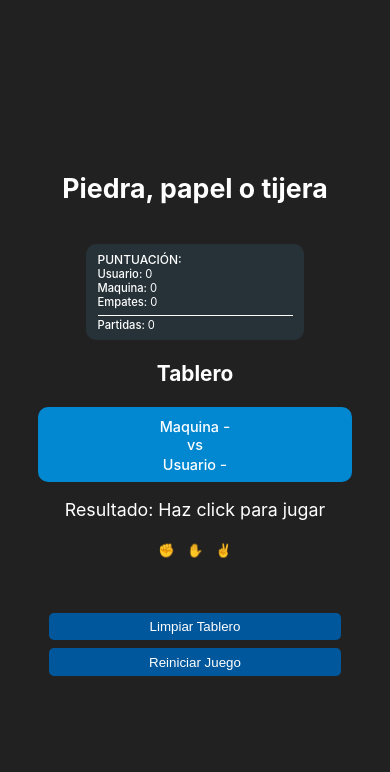
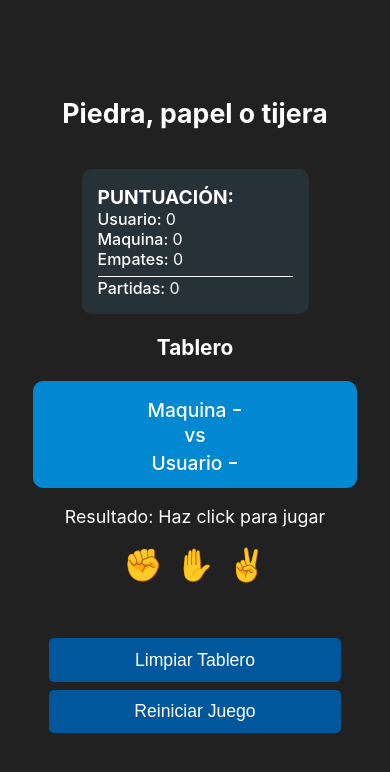
Before and after one commit to DieeMG/rock-paper-scissors, a React (Create React App) app: page / in a window 390 px wide. Shown: the top 772 px of the page. Built offline with nearby package versions, Linux system fonts and the light colour scheme.

Commit message:
responsive update

```diff
--- a/src/App.css
+++ b/src/App.css
@@ -1,6 +1,9 @@
+.layout {
+
+}
 .bg-main {
   display: flex;
-  min-height: 100vh;
+  height: 100vh;
   flex-direction: column;
 
   font-size: calc(10px + 2vmin);
@@ -21,9 +24,11 @@
 }
 
 .btn {
-  padding: .4rem 1rem;
+  padding: .7rem 1rem;
 
   cursor: pointer;
+  font-weight: 500;
+  font-size: 1.1rem;
   transition: all ease-in-out .3s;
 
   color: white;
@@ -35,9 +40,13 @@
 .btn:hover {
   background-color: #0277bd;
 }
-
+.btn-game-layout {
+  display: flex;
+  row-gap: 2em;
+}
 .btn-game {
   cursor: pointer;
+  font-size: 2rem;
   transition: all ease-in-out .3s;
 
   border: 0;
@@ -66,10 +75,42 @@
 }
 
 
-.tablero {
+.scoreboard {
+  display: flex;
+  width: 50%;
+  padding: 1rem;
+  flex-direction: column;
+
+  border-radius: 10px;
+  background-color: #263238;
+}
+
+.scoreboard__title {
+  font-size: 1.2rem;
+  font-weight: 700;
+
+  text-transform: uppercase;
+}
+
+.scoreboard__text {
+  font-size: 1rem;
+  font-weight: 500;
+}
+
+.scoreboard__text-total {
+  border-top: 1px solid;
+  padding-top: .1rem;
+  margin-top: .4rem;
+}
+
+.scoreboard__text-fwRegular {
+  font-weight: normal;
+}
+
+.board {
   display: flex;
   width: 75%;
-  padding: .5rem .7rem;
+  padding: .8rem 1rem;
   flex-direction: column;
 
   text-align: center;
@@ -78,45 +119,13 @@
   background-color: #0288d1;
 }
 
-.tablero__titulo {
-  font-size: .9rem;
+.board__title {
+  font-size: 1.2rem;
   font-weight: 500;
 }
 
-.tablero__eleccion {
-  font-size: 1rem;
-  font-weight: normal;
-}
-
-.puntuacion {
-  display: flex;
-  width: 50%;
-  padding: .5rem .7rem;
-  flex-direction: column;
-
-  border-radius: 10px;
-  background-color: #263238;
-}
-
-.puntuacion__titulo {
-  font-size: .75rem;
-  font-weight: 500;
-
-  text-transform: uppercase;
-}
-
-.puntuacion__texto {
-  font-size: .7rem;
-  font-weight: 500;
-}
-
-.puntuacion__texto-total {
-  border-top: 1px solid;
-  padding-top: .1rem;
-  margin-top: .4rem;
-}
-
-.puntuacion__texto-fwRegular {
+.board__chose {
+  font-size: 1.5rem;
   font-weight: normal;
 }
 
@@ -131,3 +140,23 @@
 .Perdiste {
   color: #f44336;
 }
+
+/* =============================== */
+/*          Media Queries          */
+/* =============================== */
+
+/* --------- From Tablet --------- */
+
+@media screen and (min-width: 768px) {
+
+  .layout {
+    display: flex;
+    background-color: #212121;
+    justify-content: center;
+   }
+
+   .bg-main {
+    min-width: 600px;
+   }
+
+}
--- a/src/App.js
+++ b/src/App.js
@@ -3,7 +3,6 @@ import Board from './components/board/Board';
 
 function App() {
   return (
-
     <Board />
   );
 }
--- a/src/components/board/Board.jsx
+++ b/src/components/board/Board.jsx
@@ -119,31 +119,31 @@ const Board = () => {
     };
 
     return(
+        <main className="layout">
         <section className="bg-main">
             <h1>Piedra, papel o tijera</h1>
 
             <span className="spacer-1"></span>
 
-            <div className="puntuacion">
-                <span className="puntuacion__titulo">Puntuación:</span>
-                <span className="puntuacion__texto">Usuario: <span className="puntuacion__texto-fwRegular">{contadorUser}</span></span>
-                <span className="puntuacion__texto">Maquina: <span className="puntuacion__texto-fwRegular">{contadorMachine}</span></span>
-                <span className="puntuacion__texto">Empates: <span className="puntuacion__texto-fwRegular">{contadorTie}</span></span>
-                <span className="puntuacion__texto puntuacion__texto-total">Partidas: <span className="puntuacion__texto-fwRegular">{contadorGames}</span></span>
-
+            <div className="scoreboard">
+                <span className="scoreboard__title">Puntuación:</span>
+                <span className="scoreboard__text">Usuario: <span className="scoreboard__text-fwRegular">{contadorUser}</span></span>
+                <span className="scoreboard__text">Maquina: <span className="scoreboard__text-fwRegular">{contadorMachine}</span></span>
+                <span className="scoreboard__text">Empates: <span className="scoreboard__text-fwRegular">{contadorTie}</span></span>
+                <span className="scoreboard__text scoreboard__text-total">Partidas: <span className="scoreboard__text-fwRegular">{contadorGames}</span></span>
             </div>
 
             <h3>Tablero</h3>
 
-            <div className="tablero">
+            <div className="board">
                 <div>
-                    <span className="tablero__titulo" >Maquina </span>
-                    <span className="tablero__eleccion" >{resultMachine}</span>
+                    <span className="board__title" >Maquina </span>
+                    <span className="board__chose" >{resultMachine}</span>
                 </div>
-                <span className="tablero__titulo" >vs</span>
+                <span className="board__title" >vs</span>
                 <div>
-                    <span className="tablero__titulo" >Usuario </span>
-                    <span className="tablero__eleccion" >{resultUser}</span>
+                    <span className="board__title" >Usuario </span>
+                    <span className="board__chose" >{resultUser}</span>
                 </div>
             </div>
 
@@ -165,9 +165,11 @@ const Board = () => {
                 <button className="btn" onClick={cleanBoard}>Limpiar Tablero</button>
                 <button className="btn" onClick={finishGame}>Reiniciar Juego</button>
             </div>
-            <span className="spacer-1"></span>
+            <span className="spacer-2"></span>
 
         </section>
+        </main>
+
     )
 
 };
```
